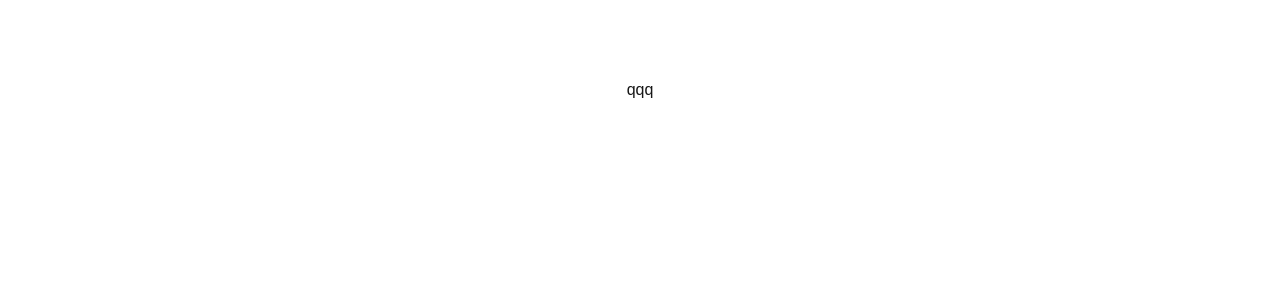
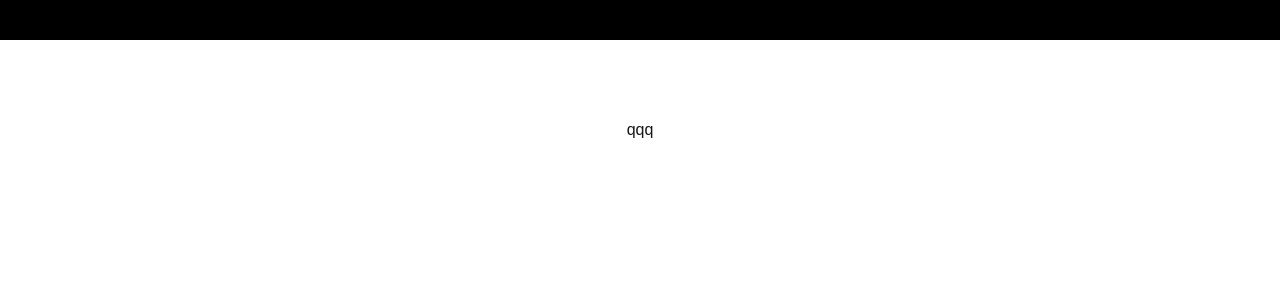
Before and after one commit to turbinecrew/turbin_electrical, a Next.js app: page / in a window 1280 px wide. Shown: the top 300 px of the page. Built offline with nearby package versions, Linux system fonts and the light colour scheme.

Commit message:
🔧 : tailwind css를 common 폴더에 적용하는 작업

```diff
--- a/src/app/page.tsx
+++ b/src/app/page.tsx
@@ -1,7 +1,12 @@
+import Header from "@/common/header"
+
 export default function Home() {
 	return (
-		<div className="grid min-h-screen grid-rows-[20px_1fr_20px] items-center justify-items-center gap-16 p-8 pb-20 font-[family-name:var(--font-geist-sans)] sm:p-20">
-			<div>qqq</div>
+		<div>
+			<Header />
+			<div className="grid min-h-screen grid-rows-[20px_1fr_20px] items-center justify-items-center gap-16 p-8 pb-20 font-[family-name:var(--font-geist-sans)] sm:p-20">
+				<div>qqq</div>
+			</div>
 		</div>
 	)
 }
--- a/src/common/header/index.tsx
+++ b/src/common/header/index.tsx
@@ -1,3 +1,3 @@
 export default function Header() {
-	return <div></div>
+	return <div className="h-10 bg-black"></div>
 }
--- a/tailwind.config.ts
+++ b/tailwind.config.ts
@@ -5,6 +5,7 @@ export default {
 		"./src/pages/**/*.{js,ts,jsx,tsx,mdx}",
 		"./src/components/**/*.{js,ts,jsx,tsx,mdx}",
 		"./src/app/**/*.{js,ts,jsx,tsx,mdx}",
+		"./src/common/**/*.{js,ts,jsx,tsx,mdx}",
 	],
 	theme: {
 		extend: {
```
